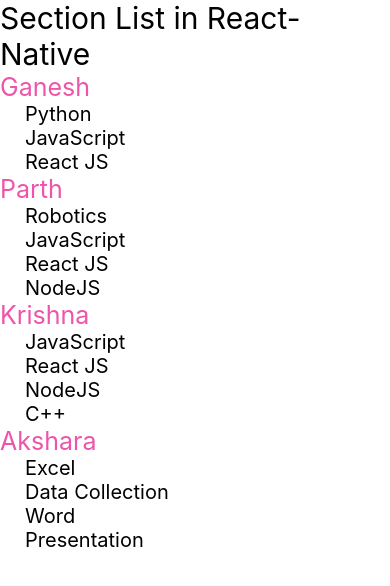
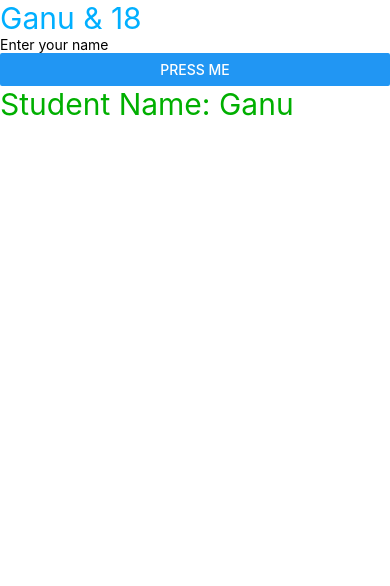
Before and after one commit to meihu-ganesh/ProjectNativeJs, a React Native app: screen / in a window 390 px wide. Shown: the top 586 px of the page. Built offline with nearby package versions, Linux system fonts and the light colour scheme.

Commit message:
Class Component activated

```diff
--- a/App.js
+++ b/App.js
@@ -9,14 +9,14 @@
 import React, {useState} from 'react';
 import {Alert, Button, FlatList, ScrollView, StyleSheet, Text, TextInput, View} from 'react-native';
 import ExStyles from './style';
-import SectionListComp from './Pages/SectionListComp';
+import ClassComp from './Pages/ClassComp';
 
 
 const App = () => {
 
   return (
     <View>
-      <SectionListComp />
+      <ClassComp />
     </View>
   );
 };
--- /dev/null
+++ b/Pages/ClassComp.js
@@ -0,0 +1,34 @@
+import React, { Component } from 'react';
+import { Button, Text, TextInput, View } from 'react-native';
+import ExStyles from '../style';
+import SecondaryClass from './SecondaryClass';
+
+class ClassComp extends Component {
+
+    constructor() {
+        super();
+        this.state= {
+            name: 'Ganu',
+            age: 18,
+        }
+    }
+
+    updateName(val) {
+        this.setState({name: val});
+    }
+
+    render() {
+        return(
+            <View>
+                <Text style={{fontSize:30, color: "#00afff"}}>{this.state.name} & {this.state.age}</Text>
+                <TextInput placeholder='Enter your name'
+                    onChangeText={(text)=> this.updateName(text)}
+                />
+                <Button title="Press me" />
+                <SecondaryClass name={this.state.name}/>
+            </View>
+        )
+    }
+}
+
+export default ClassComp;
--- /dev/null
+++ b/Pages/SecondaryClass.js
@@ -0,0 +1,16 @@
+import React, { Component } from "react";
+import { Text, View } from "react-native";
+
+class SecondaryClass extends Component {
+
+    render() {
+        // console.warn(this.props);
+        return(
+            <View>
+                <Text style={{color:"#00af00", fontSize: 30}}>Student Name: {this.props.name}</Text>
+            </View>
+        )
+    }
+}
+
+export default SecondaryClass
```
